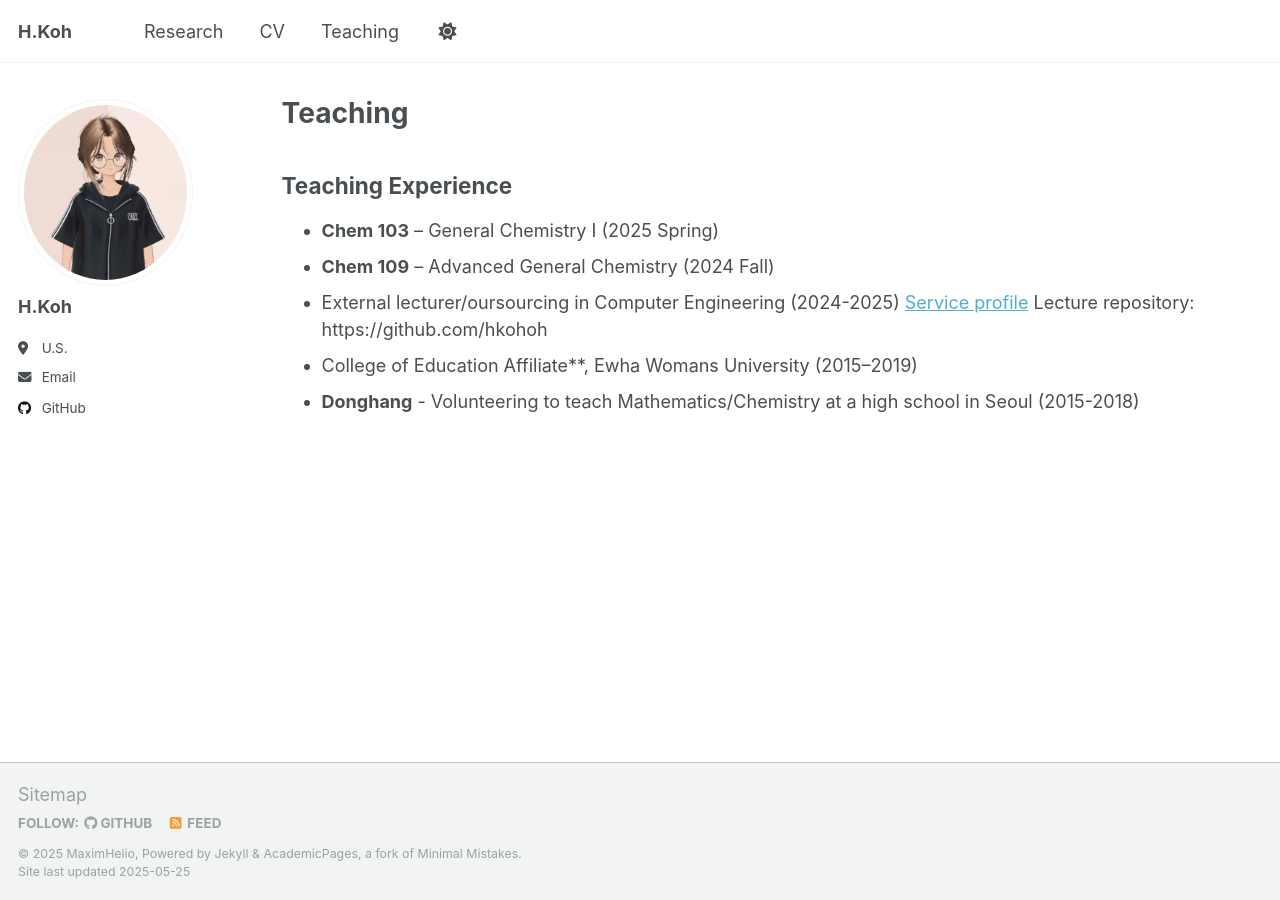
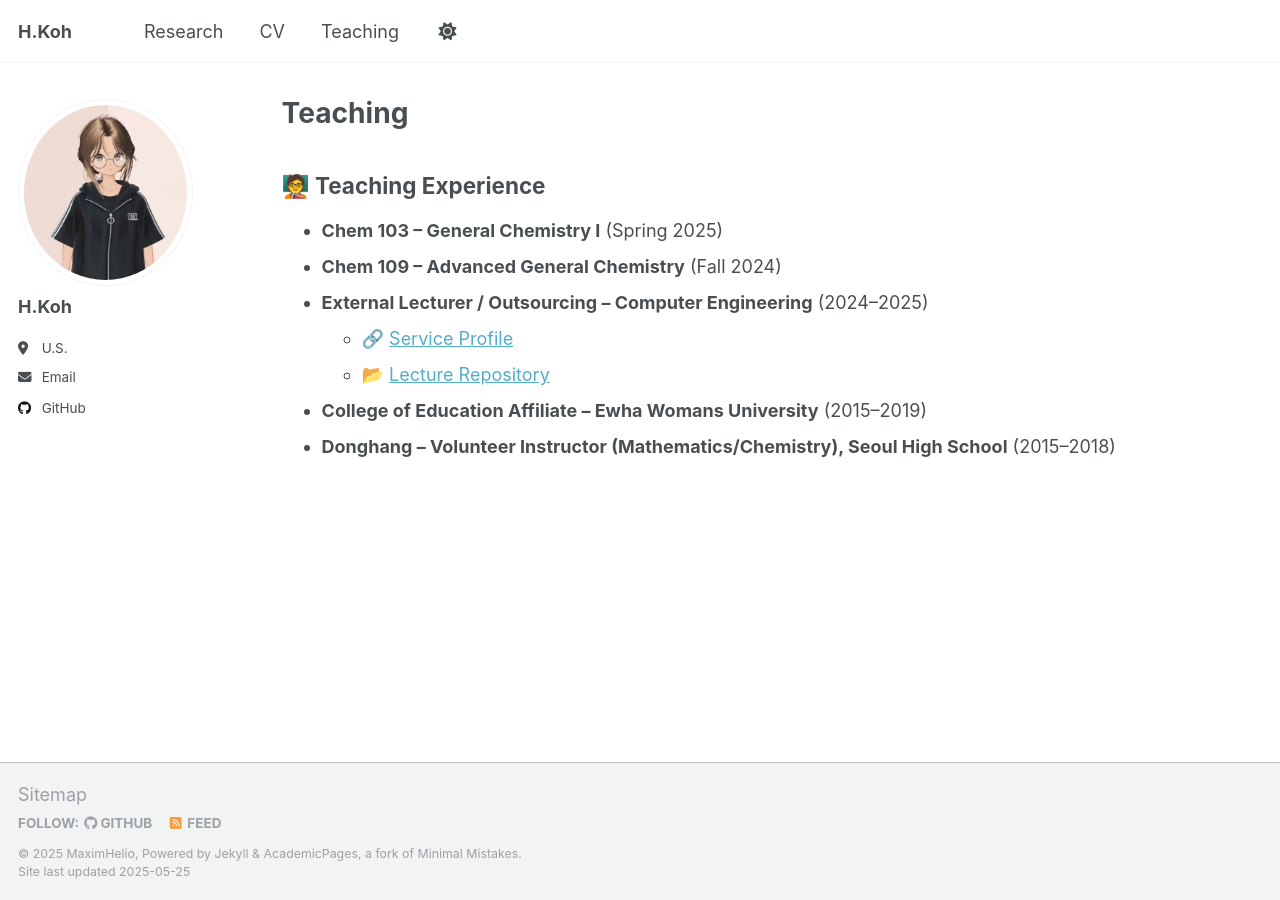
Before and after one commit to MaximHelio/MaximHelio.github.io, a Jekyll site: the page built from _pages/teaching.md, in a window 1280 px wide. Built offline with Jekyll 4.4.1, drawn with Linux system fonts in a browser that asks for light colours.

Commit message:
Add unity

```diff
--- a/_pages/teaching.md
+++ b/_pages/teaching.md
@@ -10,12 +10,12 @@ redirect_from:
 {% include base_path %}
 
 
-## Teaching Experience
+## 🧑‍🏫 Teaching Experience
 
-- **Chem 103** – General Chemistry I (2025 Spring)
-- **Chem 109** – Advanced General Chemistry  (2024 Fall)
-- External lecturer/oursourcing in Computer Engineering  (2024-2025)
-  [Service profile](https://soomgo.com/profile/users/12391091?from=my_info_preview)
-  Lecture repository: https://github.com/hkohoh
-- College of Education Affiliate**, Ewha Womans University (2015–2019)
-- **Donghang** - Volunteering to teach Mathematics/Chemistry at a high school in Seoul (2015-2018)
+- **Chem 103 – General Chemistry I** (Spring 2025)
+- **Chem 109 – Advanced General Chemistry** (Fall 2024)
+- **External Lecturer / Outsourcing – Computer Engineering** (2024–2025)
+  - 🔗 [Service Profile](https://soomgo.com/profile/users/12391091?from=my_info_preview)
+  - 📂 [Lecture Repository](https://github.com/hkohoh)
+- **College of Education Affiliate – Ewha Womans University** (2015–2019)
+- **Donghang – Volunteer Instructor (Mathematics/Chemistry), Seoul High School** (2015–2018)
```
Also changed, not shown: _pages/about.md (+4 -4 lines).
